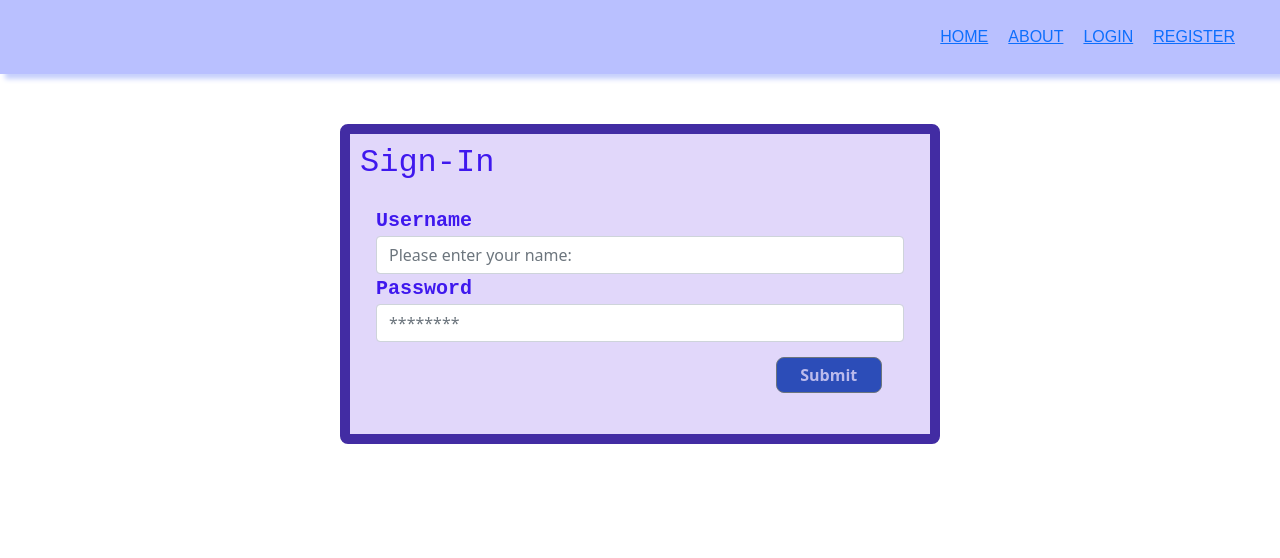
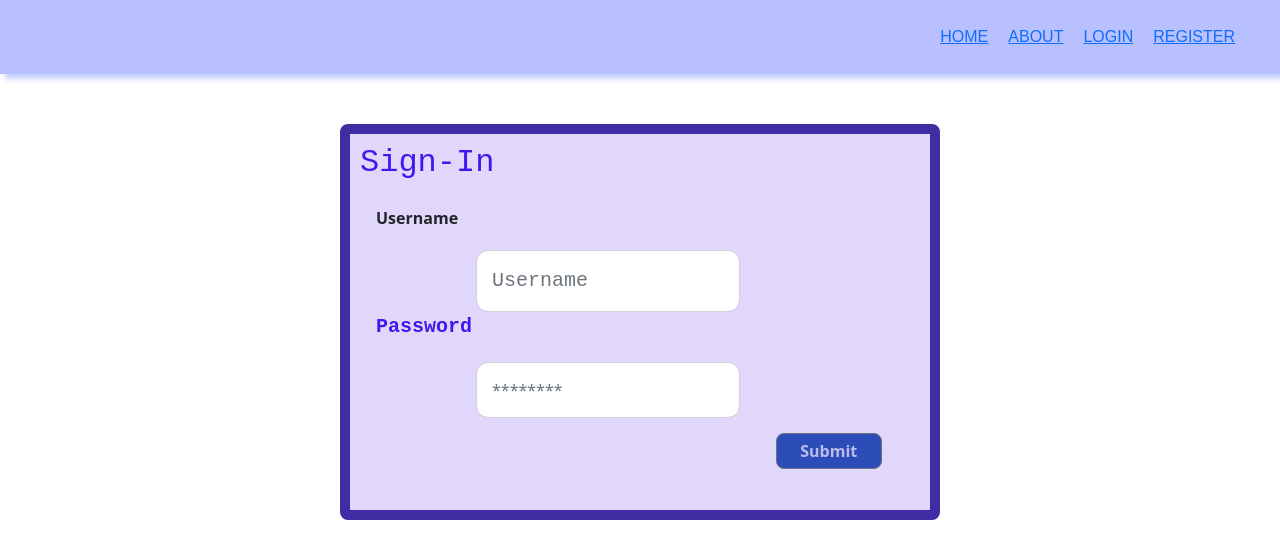
Before and after one commit to nebipeker/Social-Media-Username-Browser, a React (Create React App) app in the folder secondVersion/: page /login in a window 1280 px wide. Shown: the top 558 px of the page. Built offline with nearby package versions, Linux system fonts and the light colour scheme.

Commit message:
Updated Login

```diff
--- a/secondVersion/package.json
+++ b/secondVersion/package.json
@@ -38,5 +38,9 @@
       "last 1 firefox version",
       "last 1 safari version"
     ]
-  }
+  },
+  "description": "This project was bootstrapped with [Create React App](https://github.com/facebook/create-react-app).",
+  "main": "index.js",
+  "author": "",
+  "license": "ISC"
 }
--- a/secondVersion/src/container/Login/index.js
+++ b/secondVersion/src/container/Login/index.js
@@ -12,19 +12,20 @@ function Login(){
     const [password_value,setPassword] = useState("");
     const shouldDisplay = nick_nameValue.length>0;
     const shouldDisplay_password = password_value.length>0;
+    var usernamecount=0
     return (
       <div className="Login">
         <h2>Sign-In</h2>
         <Form className="form">
           <FormGroup>
-            <Label for="exampleEmail" id="Username">Username</Label>
+            <Label for="Email" id="Username">Username</Label>
             <br/>
             <Input
                 type="text"
                 name="username"
-                id="exampleEmail"
+                id="username"
                 value={nick_nameValue}
-                placeholder="Please enter your name:"
+                placeholder="Username"
                 onChange={
                 function clear(event) {
                     setInputValue(event.target.value);
@@ -36,12 +37,12 @@ function Login(){
             }>x</Button>}
           </FormGroup>
           <FormGroup>
-            <Label for="examplePassword" id="password_label">Password</Label>
+            <Label for="Password" id="password_label">Password</Label>
             <br/>
             <Input
               type="password"
               name="password"
-              id="examplePassword"
+              id="password"
               value = {password_value}
               placeholder="********"
               onChange={
@@ -57,12 +58,25 @@ function Login(){
             }>x</Button>}
           </FormGroup>
         <Button id="submit" onClick={
-            function CheckTheUserExistence(){
-                //if user exists
-                alert("Welcome back...x");
-                //if not
-                alert ("Try again");
-            }
+            function control(){
+              var username = document.getElementById("username").value;
+              var password = document.getElementById("password").value;
+              fetch("http://localhost:3000/users?username="+username).then(response =>{
+                    response.json().then(response=>{
+                        usernamecount =response.length
+                        if (usernamecount > 0 ){
+                            if(response[0].password === password){
+                                console.log("success")
+                            }else{
+                              console.log("fail")
+                            }
+                        }else{
+                          alert("This username is not signed up.");
+                        }
+                      })
+               } )
+              }
+
         }>Submit</Button>
       </Form>
     </div>
--- a/secondVersion/src/container/Login/login.css
+++ b/secondVersion/src/container/Login/login.css
@@ -9,7 +9,7 @@
     background-color: rgb(225, 215, 250);
     border: radius 15px;
   }
-  #password_label,  #Username ,h2 {
+  #password_label,  #username ,h2 {
     font-family: monospace;
     font-size:20px;
     color: rgb(63, 24, 238);
```
Also changed, not shown: 1 other file (tests, documents, lock files or other folders).
